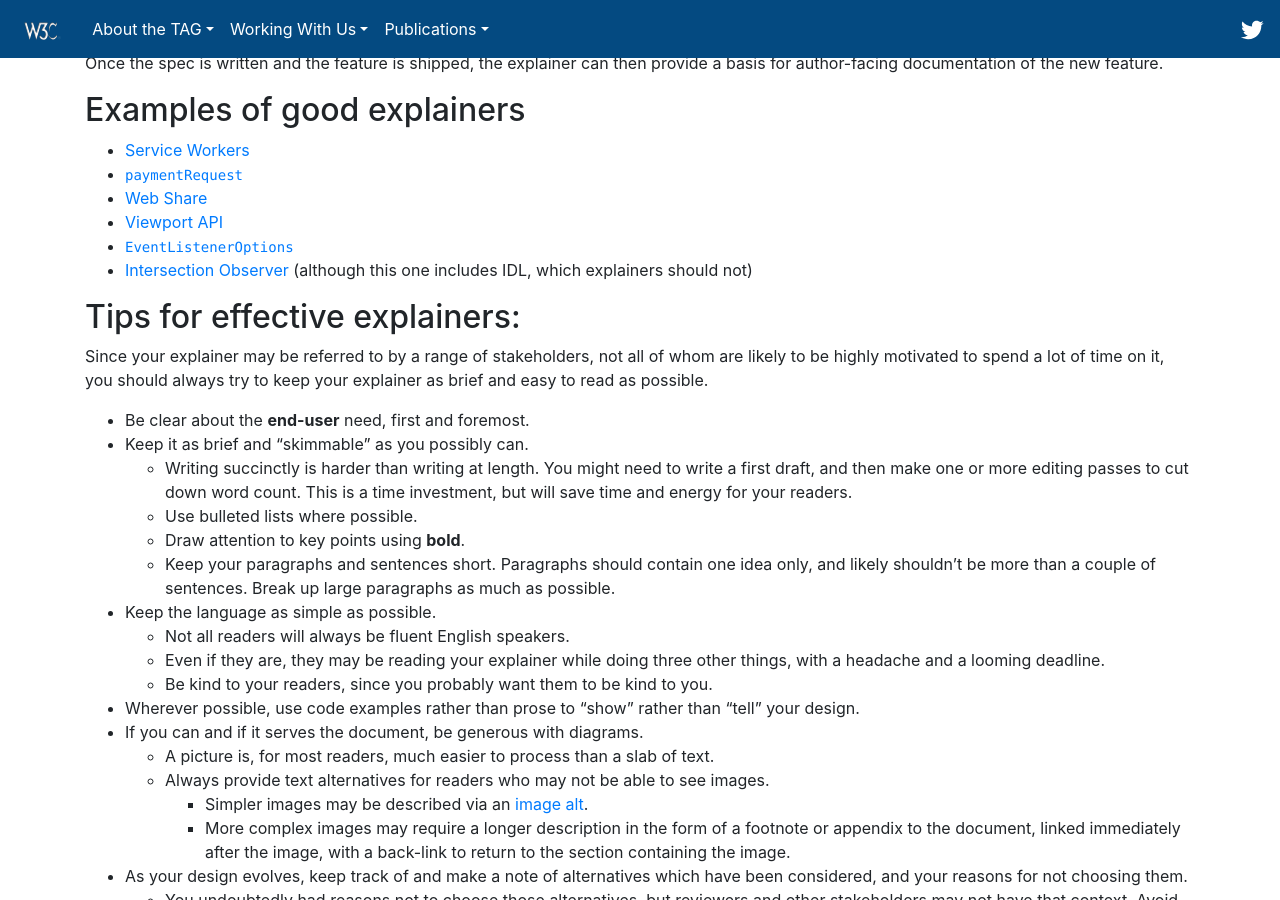
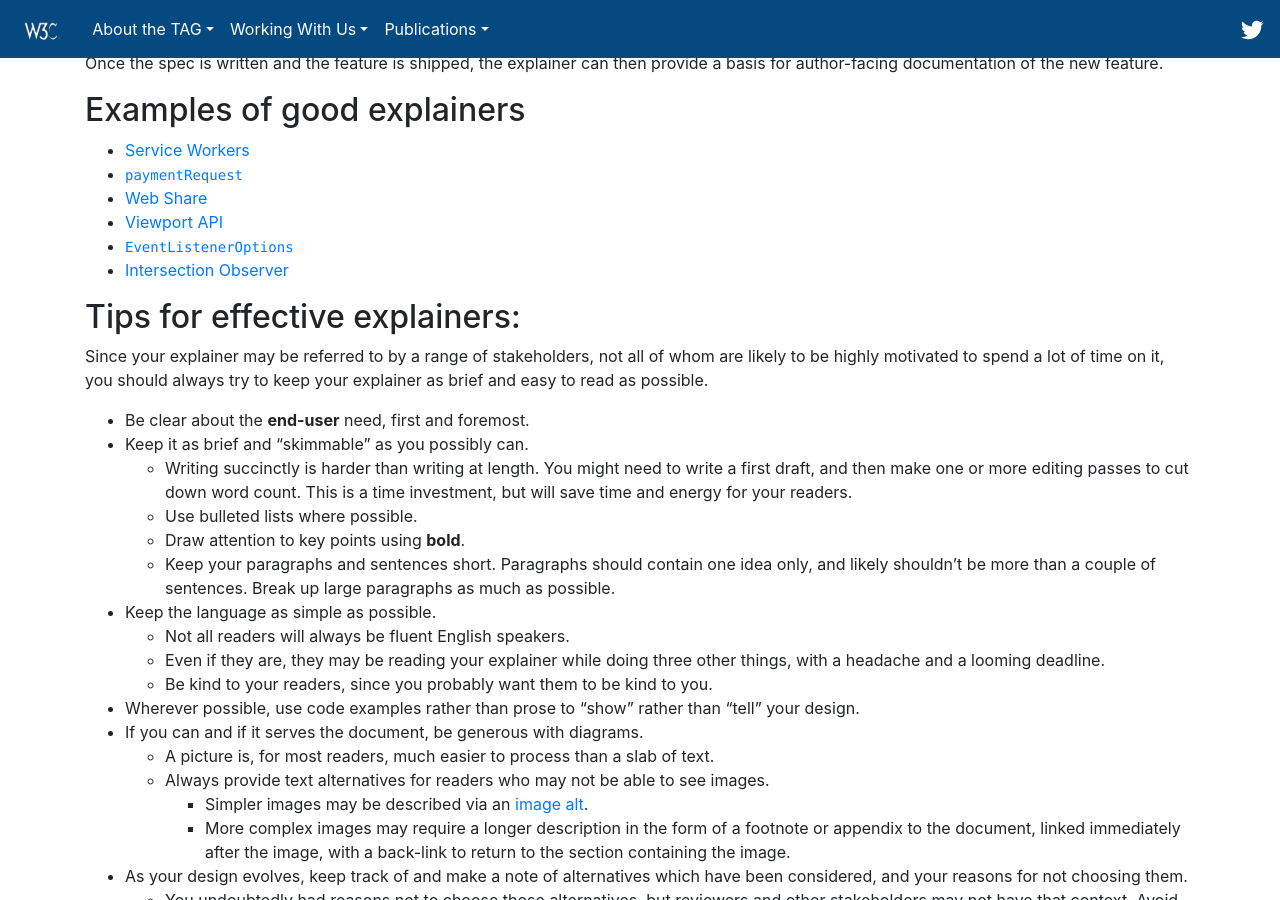
Before and after one commit to w3ctag/tag.w3.org, a Jekyll site: the page built from explainers.md, in a window 1280 px wide and 900 px high, scrolled down 550 px. Built offline with Jekyll 4.4.1, drawn with Linux system fonts in a browser that asks for light colours; nearby versions of some CDN libraries; our own code applies the rules of GitHub Pages for plain Markdown files; library files that are not in the unit come from our copies.

Commit message:
Remove outdated note about Intersection Observer explainer (#19)
IDL was removed in https://github.com/w3c/IntersectionObserver/pull/199

```diff
--- a/explainers.md
+++ b/explainers.md
@@ -29,7 +29,7 @@ the explainer can then provide a basis for author-facing documentation of the ne
 - [Web Share](https://github.com/WICG/web-share/blob/master/docs/explainer.md)
 - [Viewport API](https://github.com/WICG/ViewportAPI/blob/gh-pages/README.md)
 - [`EventListenerOptions`](https://github.com/WICG/EventListenerOptions/blob/gh-pages/explainer.md)
-- [Intersection Observer](https://github.com/w3c/IntersectionObserver/blob/master/explainer.md) (although this one includes IDL, which explainers should not)
+- [Intersection Observer](https://github.com/w3c/IntersectionObserver/blob/master/explainer.md)
 
 ## Tips for effective explainers:
 
```
